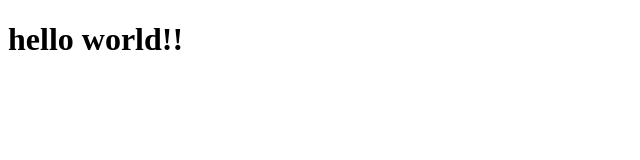
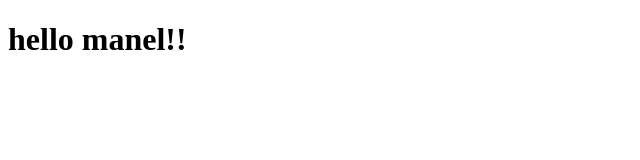
Before and after one commit to errazi01/coursera-test, a plain HTML site: page site/index.html in a window 1280 px wide. Shown: the full height of the page, 0-640 px from the left. Drawn offline with Linux system fonts and the light colour scheme.

Commit message:
to manel

```diff
--- a/site/index.html
+++ b/site/index.html
@@ -1,9 +1,9 @@
 <!DOCTYPE html>
 <html>
 <head>
-	<title>hello world!!</title>
+	<title>hello manel!!</title>
 </head>
 <body>
-<h1>hello world!!</h1>
+<h1>hello manel!!</h1>
 </body>
 </html>
```
